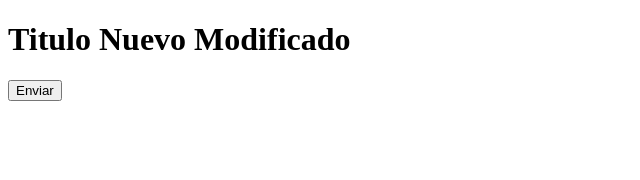
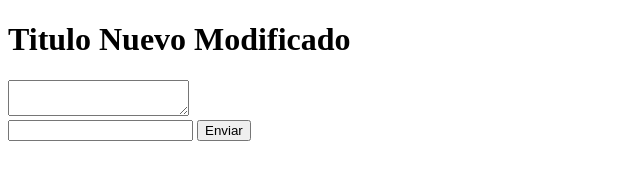
Before and after one commit to JavierHoyos23/hello-wrold-git, a plain HTML site: page index.html in a window 1280 px wide. Shown: the whole page, without its empty margins (0-640 px from the left). Drawn offline with Linux system fonts and the light colour scheme.

Commit message:
Se modifico index

```diff
--- a/index.html
+++ b/index.html
@@ -9,6 +9,8 @@
     <h1>Titulo Nuevo Modificado</h1>
 
     <form action="#" method="get">
+        <textarea></textarea><br>
+        <input type="text" name="firstName" id="firstName">
         <input type="button" value="Enviar">
     </form>
 </body>
```
